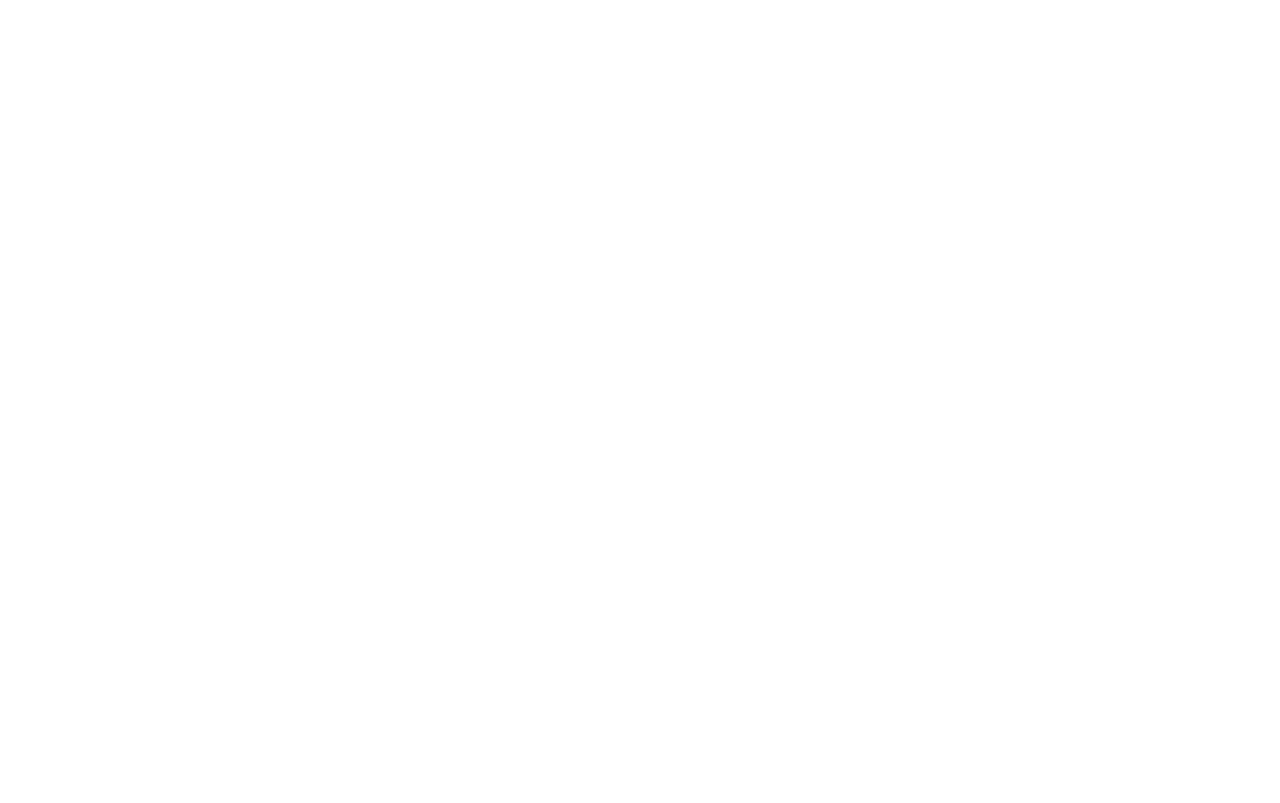
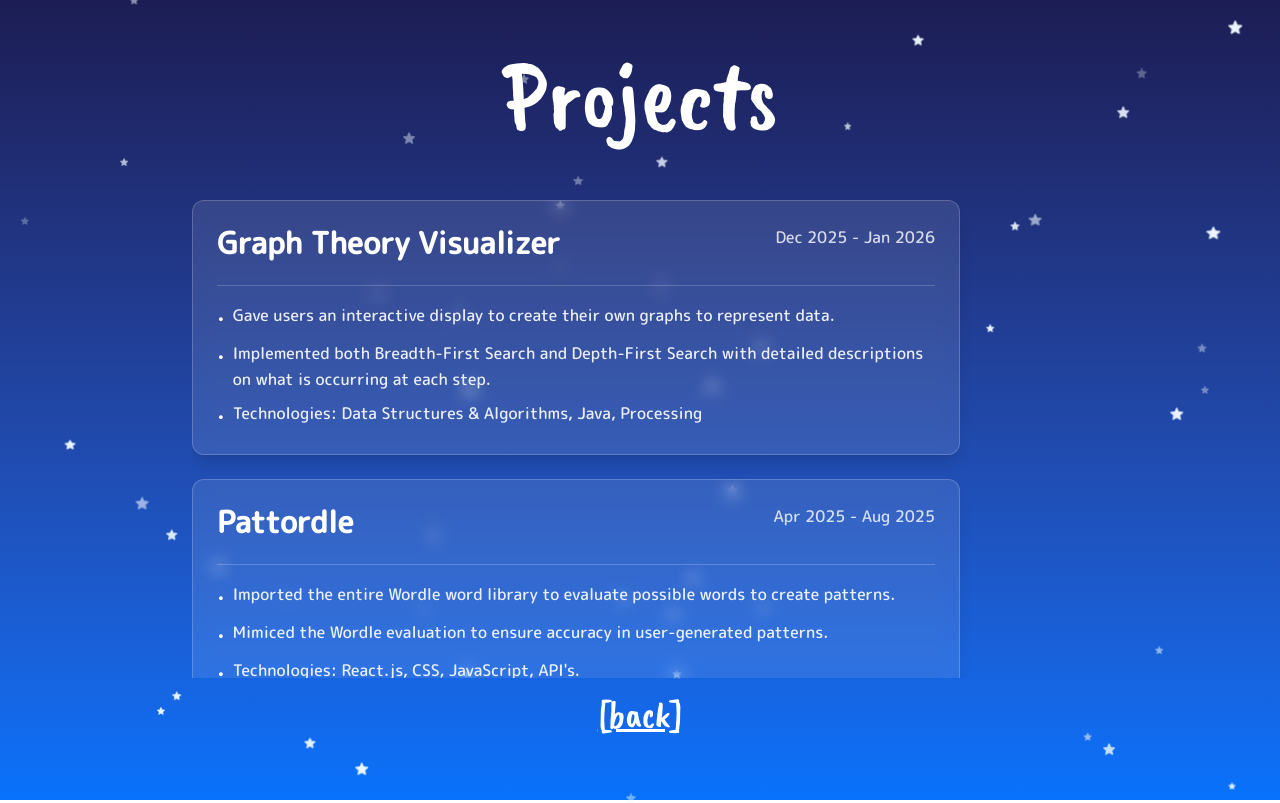
Before and after one commit to weewoo14/personal-website, a Next.js app: page /projects in a window 1280 px wide. Built offline with nearby package versions, Linux system fonts and the light colour scheme.

Commit message:
Added the projects showcase.

```diff
--- a/app/projects/page.tsx
+++ b/app/projects/page.tsx
@@ -1,3 +1,4 @@
+'use client';
 import Projects from "@/components/Projects";
 
 export default function ProjectsPage() {
--- a/components/About.tsx
+++ b/components/About.tsx
@@ -8,10 +8,8 @@
 function AboutMe() {
   const [stars, setStars] = useState<starProperties[]>([]);
   const [gitHubActivity, setGitHubActivity] = useState<gitHubEventProperties[]>([]);
-  const [mounted, setMounted] = useState(false);
 
   useEffect(() => {
-    setMounted(true);
 
     const getGitHubActivity = async () => {
       const response = await fetch("api/github");
@@ -23,62 +21,56 @@
     setStars(generateStars());
   }, [])
 
-  if (!mounted) return null;
-
   return (
-    <div id="AboutMe" className="flex flex-col justify-center items-center min-h-screen bg-linear-to-b from-midnightBlue to-tropicalBlue py-12 px-4">
+    <div id="AboutMe" className="flex flex-col justify-center items-center h-screen bg-linear-to-b from-midnightBlue to-tropicalBlue">
       <StarField
         starList={stars}
         reflect={false}
       />
-      <h1 className="font-caveat text-white text-6xl md:text-8xl mb-8 z-10 text-center">
+      <h1 className="font-caveat text-white text-[17vw] md:text-[6vw] m-2 z-10">
         About Me
       </h1>
-      <div className="text-left w-full max-w-4xl mb-8 px-4">
-        <p className="font-mplus text-2xl md:text-3xl font-bold text-white mb-4">
+      <div className="text-left w-[65vw] ml-4 mr-4">
+        <p className="font-mplus text-[1.7rem] md:text-[2vw] text-bold text-white">
           Hello! My name is Haoshi (Owen).
         </p>
-        <p className="font-mplus text-lg md:text-xl text-white/90 leading-relaxed mb-6">
+        <p className="font-mplus text-[1.2rem] md:text-[1.3vw] text-bold text-white">
           You might know me by my online alias "weewoo14". <br/>
           Isn't it so fascinating how the internet can function with billions of users?<br/>
           That's why I'm mainly interested in pursuing research in Computer Science, specifically Combinatorics and Optimizations. <br/>
           I'll be a first-Year student at the University of [] to help me achieve this goal of mine!
         </p>
-        <p className="font-mplus text-2xl md:text-3xl font-bold text-white">
+        <p className="font-mplus text-[1.7rem] md:text-[2vw] text-bold text-white mt-2 mb-2">
           Recent Commits:
         </p>
       </div>
 
-      <div className="w-full max-w-4xl max-h-[50vh] overflow-y-auto scrollbar-thin scrollbar-thumb-white/20 scrollbar-track-transparent space-y-3 px-4">
+      <div className="w-[65vw] max-h-[26vh] overflow-y-scroll">
         {gitHubActivity.map((activity, idx) => {
           const activityLink = "https://github.com/" + activity.repo.name;
           const activityType = activity.type.split(/(?=[A-Z])/).join(" ");
           const activityDate = new Date(activity.created_at).toLocaleString('en-US', { year: 'numeric', month: 'short', day: 'numeric', hour: '2-digit', minute: '2-digit' });
 
           return (
-            <a key={idx} href={activityLink} target="_blank" className="block group">
-              <div className="bg-white/10 backdrop-blur-sm border border-white/20 rounded-lg p-4 shadow-lg hover:shadow-xl hover:bg-white/15 transition-all duration-300 group-hover:scale-[1.02]">
-                <div className="flex flex-col md:flex-row md:justify-between md:items-start">
-                  <div className="flex-1">
-                    <p className="font-mplus text-lg md:text-xl font-semibold text-white mb-1 group-hover:text-tropicalBlue transition-colors">
+            <a key = {idx} href = {activityLink} target="_blank" className="block group">
+              <div
+                className="mt-2 mb-2 bg-white/10 backdrop-blur-sm border border-white/20 rounded-lg p-4 shadow-lg hover:shadow-xl hover:bg-white/15 transition-all duration-300"
+              >
+                <p className="font-mplus text-[1rem] md:text-[1.1vw] text-bold text-white">
                   {activity.repo.name}
                 </p>
-                    <p className="font-mplus text-sm md:text-base text-white/80 capitalize">
+                <p className="font-mplus text-[0.8rem] md:text-[0.9vw] text-bold text-white">
                   {activityType}
                 </p>
-                  </div>
-                  <div className="text-right mt-2 md:mt-0">
-                    <p className="font-mplus text-xs md:text-sm text-white/60">
+                <p className="font-mplus text-[0.8rem] md:text-[0.9vw] text-bold text-white">
                   {activityDate}
                 </p>
-                  </div>
-                </div>
               </div>
             </a>
           );
         })}
       </div>
-      <Link href="/" className="font-caveat text-3xl md:text-4xl z-10 mt-8 underline text-white hover:text-tropicalBlue transition-colors">
+      <Link href="/" className="font-caveat text-[5vw] md:text-[3vw] z-10 m-2 underline text-white">
         [back]
       </Link>
     </div>
--- a/components/Projects.tsx
+++ b/components/Projects.tsx
@@ -1,8 +1,119 @@
+'use client';
+import Link from "next/link";
+import StarField from "./StarField";
+import { useState, useEffect } from "react";
+import { generateStars } from "@/utils";
+import { starProperties } from "@/types";
+
+type projectsProps = {
+  title: String,
+  startDate: String,
+  endDate: String,
+  link: string,
+  description: String[],
+};
+
+const projects: projectsProps[] = [
+  {
+    title: 'Graph Theory Visualizer',
+    startDate: 'Dec 2025',
+    endDate: 'Jan 2026',
+    link: 'https://github.com/weewoo14/ICS4UI-FInal-Project',
+    description: [
+      `Gave users an interactive display to create their own graphs to represent data.`,
+      `Implemented both Breadth-First Search and Depth-First Search with detailed descriptions on what is occurring at each step.`,
+      `Technologies: Data Structures & Algorithms, Java, Processing`
+    ]
+  },
+  {
+    title: 'Pattordle',
+    startDate: 'Apr 2025',
+    endDate: 'Aug 2025',
+    link: 'https://github.com/weewoo14/wordle-pattern-generator',
+    description: [
+      `Imported the entire Wordle word library to evaluate possible words to create patterns.`,
+      `Mimiced the Wordle evaluation to ensure accuracy in user-generated patterns.`,
+      `Technologies: React.js, CSS, JavaScript, API's.`
+    ]
+  },
+  {
+    title: 'AnyJAMS!',
+    startDate: 'Jun 2024',
+    endDate: 'Jun 2024',
+    link: 'https://github.com/anandtandon8/Any-Jam',
+    description: [
+      `Used a MATLABS backend to perform real-time audio analysis with amplitude scaling formulae.`,
+      `Connected the backend to a Python Flask frontend with web sockets and API's.`,
+      `Technologies: MATLAB, Flask, API's.`
+    ]
+  },
+];
+
+function ProjectCard( {title, startDate, endDate, link, description} : projectsProps ) {
+  return (
+    <a href={link} target="_blank">
+      <div className="h-auto min-h-[25vh] w-full max-w-[60vw] mt-6 mb-6 bg-white/10 backdrop-blur-sm border border-white/20 rounded-xl p-6 shadow-lg hover:shadow-xl transition-all duration-300 cursor-pointer z-10">
+        <div className="flex flex-col md:flex-row md:justify-between md:items-start mb-4">
+          <div className="flex-1">
+            <h1 className="font-mplus text-white text-2xl md:text-3xl font-bold mb-2">
+              {title}
+            </h1>
+          </div>
+          <div className="text-right text-white/80 mt-2 md:mt-0">
+            <p className="font-mplus text-sm md:text-base">
+              {startDate} - {endDate}
+            </p>
+          </div>
+        </div>
+
+        <div className="border-t border-white/20 pt-4">
+          <ul className="space-y-2">
+            {description.map((item, idx) => (
+              <li key={idx} className="text-white/90 font-mplus text-sm md:text-base leading-relaxed flex items-start">
+                <span className="text-white mr-2 mt-1">•</span>
+                <span>{item}</span>
+              </li>
+            ))}
+          </ul>
+        </div>
+      </div>
+    </a>
+  );
+}
+
 function Projects() {
+  const [stars, setStars] = useState<starProperties[]>([]);
+
+  useEffect(() => {
+    setStars( generateStars() )
+  }, [])
 
   return (
-    <div id = "Projects">
+    <div id="Projects" className="flex flex-col justify-center items-center h-screen overflow-hidden bg-linear-to-b from-midnightBlue to-tropicalBlue py-12 px-4">
+      <StarField starList={stars} reflect={false}/>
 
+      <h1 className="font-caveat text-white text-6xl md:text-8xl mb-8 z-10 text-center">
+        Projects
+      </h1>
+
+      <div className="w-full max-w-4xl flex-1 overflow-y-auto space-y-6 pb-4 scrollbar-thin scrollbar-thumb-white/20 scrollbar-track-transparent">
+        {projects.map((project, idx) => {
+          return (
+            <ProjectCard
+              key={idx}
+              title={project.title}
+              startDate={project.startDate}
+              endDate={project.endDate}
+              link={project.link}
+              description={project.description}
+            />
+          );
+        })}
+      </div>
+
+      <Link href='/' className="font-caveat text-[5vw] md:text-[3vw] z-10 m-2 underline text-white">
+        [back]
+      </Link>
     </div>
   );
 }
```
Lines whose indentation alone changed are shown as unchanged.
